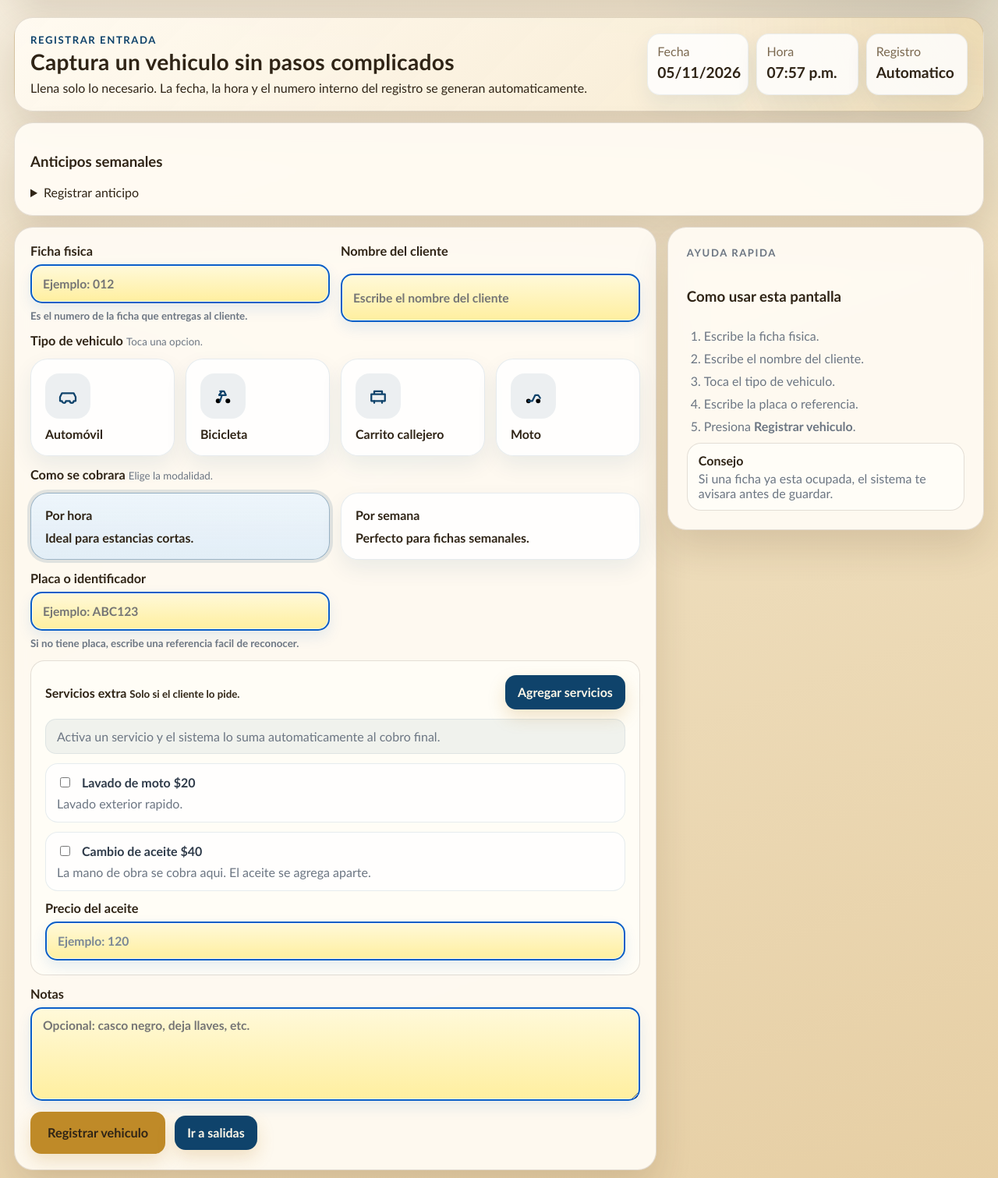
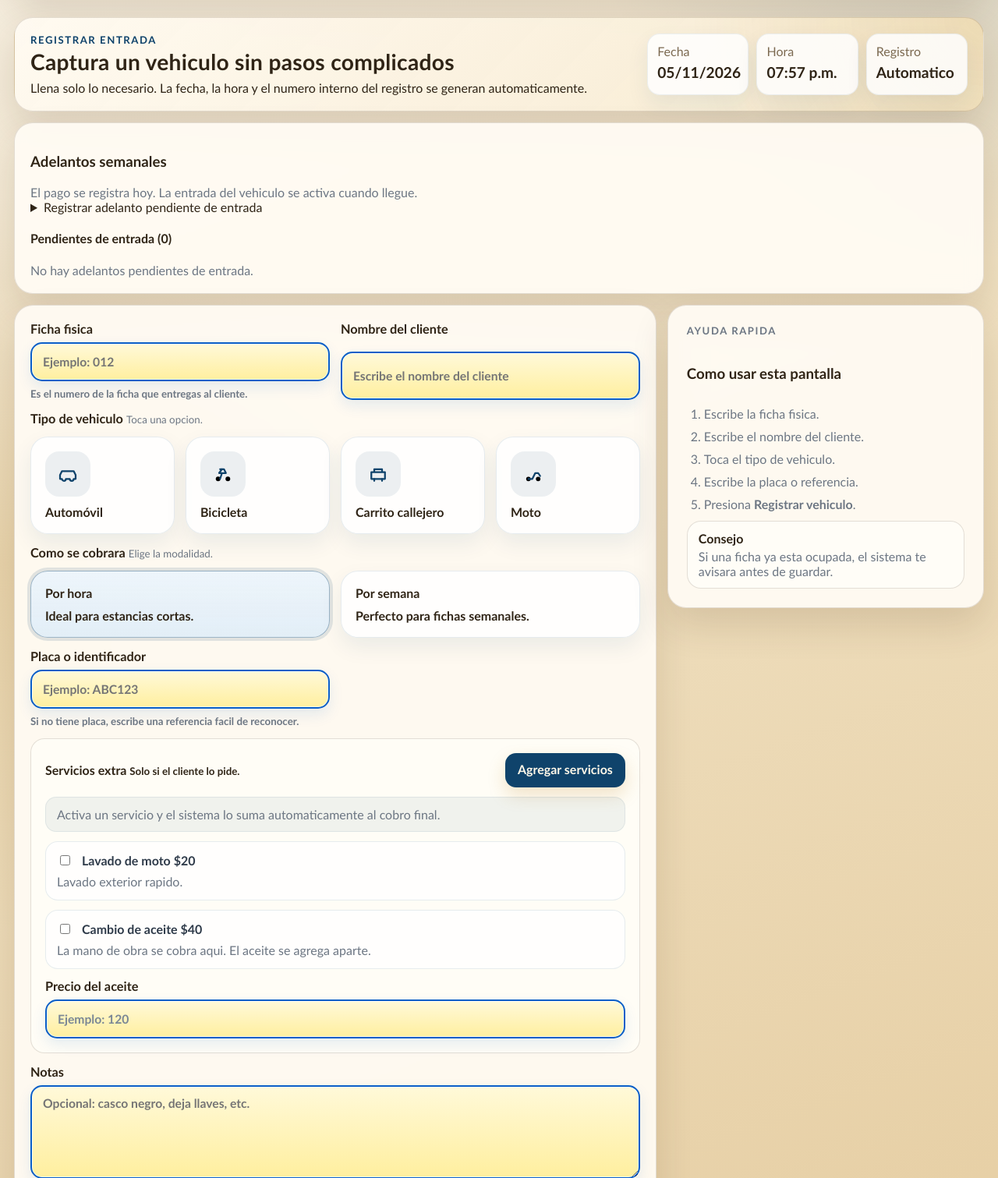
Before and after one commit to Chesco23706/estacionamiento-romina, a Flask app: page /operations in a window 1280 px wide. Shown: the part 204-1715 px from the top of the page at 78% size. Run offline with Flask 3, Linux system fonts and the light colour scheme; a user stored in the database is signed in; data comes from the database, SQL or seed files in the repository; data that the repository does not hold is empty; some libraries are stand-ins or nearby versions.

Commit message:
Corrige adelantos semanales pendientes de entrada

```diff
--- a/app/models.py
+++ b/app/models.py
@@ -357,6 +357,7 @@ class CashMovement(TimestampMixin, db.Model):
     created_by_user_id = db.Column(db.Integer, db.ForeignKey("users.id"), nullable=False)
 
     created_by = db.relationship("User")
+    weekly_prepayment = db.relationship("WeeklyPrepayment", back_populates="movement", uselist=False)
 
     @property
     def signed_amount(self):
@@ -365,6 +366,8 @@ class CashMovement(TimestampMixin, db.Model):
 
     @property
     def type_label(self):
+        if self.weekly_prepayment:
+            return "Anticipo semanal"
         return "Gasto" if self.movement_type == "expense" else "Entrada"
 
 
@@ -379,7 +382,7 @@ class WeeklyPrepayment(db.Model):
     movement_id = db.Column(db.Integer, db.ForeignKey("cash_movements.id"), nullable=False, unique=True)
     activated_at = db.Column(db.DateTime(timezone=True))
 
-    movement = db.relationship("CashMovement")
+    movement = db.relationship("CashMovement", back_populates="weekly_prepayment")
 
 
 db.event.listen(
--- a/app/routes.py
+++ b/app/routes.py
@@ -1266,7 +1266,11 @@ def operations_page():
 def create_weekly_prepayment_route():
     try:
         prepayment = create_weekly_prepayment(request.form, current_user)
-        flash(f"Anticipo registrado por {money_filter(prepayment.movement.amount)}.", "success")
+        flash(
+            f"Anticipo registrado por {money_filter(prepayment.movement.amount)}. "
+            "Pendiente de entrada hasta que llegue el vehiculo.",
+            "success",
+        )
     except ValueError as exc:
         flash(str(exc), "danger")
     return redirect(url_for("main.operations_page", _anchor="weekly-prepayments"))
@@ -1332,12 +1336,23 @@ def help_page():
 @login_required
 def create_record():
     try:
+        if request.form.get("weekly_prepaid") == "on":
+            if request.form.get("stay_mode") != "weekly":
+                raise ValueError("El anticipo requiere la modalidad semanal.")
+            if any(
+                request.form.get(field)
+                for field in ("service_wash", "service_oil_change", "service_oil_price", "notes")
+            ):
+                raise ValueError("Los servicios y las notas se registran cuando llegue el vehiculo.")
+            prepayment = create_weekly_prepayment(request.form, current_user)
+            flash(
+                f"Anticipo registrado por {money_filter(prepayment.movement.amount)}. "
+                "Pendiente de entrada; asigna la ficha cuando llegue el vehiculo.",
+                "success",
+            )
+            return redirect(url_for("main.operations_page", _anchor="weekly-prepayments"))
         record = create_vehicle_record(request.form, current_user)
-        flash(
-            "Entrada y pago semanal registrados correctamente."
-            if record.is_paid else "Entrada registrada correctamente.",
-            "success",
-        )
+        flash("Entrada registrada correctamente.", "success")
         return redirect(url_for("main.print_ticket", record_id=record.id))
     except ValueError as exc:
         flash(str(exc), "danger")
--- a/app/services.py
+++ b/app/services.py
@@ -6,6 +6,7 @@ from zoneinfo import ZoneInfo
 from flask import current_app
 from sqlalchemy import func
 from sqlalchemy.exc import IntegrityError
+from sqlalchemy.orm import joinedload
 
 from .extensions import db
 from .models import (
@@ -104,9 +105,6 @@ def create_vehicle_record(form_data, user, prepayment=None):
     plate_number = clean_plate(form_data.get("plate_number"))
     stay_mode = _clean_stay_mode(form_data.get("stay_mode"))
     contracted_days = _clean_contracted_days(form_data.get("contracted_days"), stay_mode)
-    weekly_prepaid = form_data.get("weekly_prepaid") == "on"
-    if weekly_prepaid and stay_mode != "weekly":
-        raise ValueError("El pago por adelantado requiere la modalidad semanal.")
     service_wash, service_oil_change, service_oil_price = _clean_service_payload(form_data)
     notes = clean_optional_text(form_data.get("notes"), 500)
 
@@ -166,8 +164,6 @@ def create_vehicle_record(form_data, user, prepayment=None):
                 "service_oil_price": float(service_oil_price),
             },
         )
-        if weekly_prepaid:
-            _apply_vehicle_payment(record, user, record.entry_at)
         if prepayment is not None:
             log_action(user, "weekly_prepayment_activated", "vehicle_record", record.id)
         db.session.commit()
@@ -665,7 +661,7 @@ def delete_cash_movement(movement, user):
 
 
 def cash_movements_for_period(start, end, target_user=None):
-    query = CashMovement.query.filter(
+    query = CashMovement.query.options(joinedload(CashMovement.weekly_prepayment)).filter(
         CashMovement.occurred_at >= start,
         CashMovement.occurred_at < end,
     )
--- a/app/templates/cut_detail.html
+++ b/app/templates/cut_detail.html
@@ -40,7 +40,7 @@
         <strong>{{ cut.vehicles_paid }}</strong>
       </article>
       <article class="report-card">
-        <span>Entradas independientes</span>
+        <span>Otros ingresos</span>
         <strong>{{ cut.extra_income|money }}</strong>
       </article>
       <article class="report-card">
@@ -118,7 +118,7 @@
     <div class="section-heading">
       <div>
         <p class="eyebrow">Caja</p>
-        <h2>Gastos y entradas independientes</h2>
+        <h2>Movimientos de caja</h2>
       </div>
     </div>
     <div class="table-wrapper">
--- a/app/templates/cuts.html
+++ b/app/templates/cuts.html
@@ -7,7 +7,7 @@
       <div>
         <p class="eyebrow">Cortes</p>
         <h2>Caja</h2>
-        <p class="section-note">Genera cortes por dia, fecha especifica, semana completa o mes. El total de caja incluye vehiculos, entradas independientes y gastos.</p>
+        <p class="section-note">Genera cortes por dia, fecha especifica, semana completa o mes. El total de caja incluye vehiculos, otros ingresos y gastos.</p>
       </div>
     </div>
 
@@ -85,7 +85,7 @@
             <th>Usuario</th>
             <th>Periodo</th>
             <th>Total caja</th>
-            <th>Entradas</th>
+            <th>Otros ingresos</th>
             <th>Gastos</th>
             <th>Accion</th>
           </tr>
--- a/app/templates/help.html
+++ b/app/templates/help.html
@@ -135,9 +135,9 @@
     <h2>Anticipos semanales</h2>
     <p>Sirven para cobrar la tarifa semanal cuando el cliente quiere pagar hoy y traer su vehiculo otro dia.</p>
     <ol class="help-list">
-      <li><strong>Al recibir el dinero:</strong> abre <a href="{{ url_for('main.operations_page', _anchor='weekly-prepayments') }}">Nueva entrada</a>, ve a <strong>Anticipos semanales</strong> y elige <strong>Registrar anticipo</strong>.</li>
+      <li><strong>Al recibir el dinero:</strong> abre <a href="{{ url_for('main.operations_page', _anchor='weekly-prepayments') }}">Nueva entrada</a>, ve a <strong>Adelantos semanales</strong> y elige <strong>Registrar adelanto pendiente de entrada</strong>.</li>
       <li>Escribe el nombre del cliente y la placa o identificador. Selecciona el tipo de vehiculo, revisa el importe y pulsa <strong>Registrar pago recibido</strong>. El ingreso queda en el corte de ese dia, a nombre de quien lo cobro.</li>
-      <li><strong>Cuando llegue el vehiculo:</strong> busca al cliente o la placa en <strong>Pendientes de llegada</strong>, captura el numero de ficha fisica y pulsa <strong>Activar al llegar</strong>.</li>
+      <li><strong>Cuando llegue el vehiculo:</strong> busca al cliente o la placa en <strong>Pendientes de entrada</strong>, captura el numero de ficha fisica y pulsa <strong>Activar al llegar</strong>.</li>
       <li>La ficha se abre como pagada. Los seis dias empiezan en ese momento y puedes consultar la vigencia en la vista del ticket.</li>
     </ol>
     <p><strong>Ejemplo.</strong> Si el cliente paga el sabado y trae la moto el lunes, el dinero entra en el corte del sabado. El lunes solo asignas la ficha y activas la semana.</p>
--- a/app/templates/operations.html
+++ b/app/templates/operations.html
@@ -26,10 +26,13 @@
 
   <section class="card touch-form-card" id="weekly-prepayments">
     <div class="section-heading">
-      <h3>Anticipos semanales</h3>
+      <div>
+        <h3>Adelantos semanales</h3>
+        <p class="section-note">El pago se registra hoy. La entrada del vehiculo se activa cuando llegue.</p>
+      </div>
     </div>
     <details>
-      <summary>Registrar anticipo</summary>
+      <summary>Registrar adelanto pendiente de entrada</summary>
       <form method="post" action="{{ url_for('main.create_weekly_prepayment_route') }}" class="touch-form-grid">
         <input type="hidden" name="csrf_token" value="{{ csrf_token() }}">
         <label class="touch-field">
@@ -54,12 +57,13 @@
         </div>
       </form>
     </details>
+    <h4>Pendientes de entrada ({{ weekly_prepayments|length }})</h4>
     {% if weekly_prepayments %}
-    <h4>Pendientes de llegada</h4>
     <div class="employee-record-grid">
       {% for prepayment in weekly_prepayments %}
       <article class="employee-record-card">
         <strong>{{ prepayment.client_name }}</strong>
+        <span class="status-pill status-pill-weekly">Pendiente de entrada</span>
         <div class="employee-record-meta">
           <span>{{ prepayment.vehicle_type }}</span>
           <span>{{ prepayment.plate_number }}</span>
@@ -74,6 +78,8 @@
       </article>
       {% endfor %}
     </div>
+    {% else %}
+    <p class="section-note">No hay adelantos pendientes de entrada.</p>
     {% endif %}
   </section>
 
@@ -151,10 +157,7 @@
           </div>
           <input type="hidden" name="contracted_days" value="6" data-contracted-days-input>
           <div data-weekly-prepaid-field hidden>
-            <label class="checkbox-row">
-              <input type="checkbox" name="weekly_prepaid" disabled>
-              Pago semanal recibido
-            </label>
+            <a class="link-button" href="#weekly-prepayments">¿Pago antes de llegar? Registrar adelanto semanal</a>
           </div>
         </section>
 
--- a/app/tickets.py
+++ b/app/tickets.py
@@ -249,7 +249,7 @@ def build_cash_cut_pdf(cut, paid_records, datetime_formatter):
     summary_items = [
         ("Total caja", f"${float(cut.total_income or 0):,.2f}"),
         ("Vehiculos cobrados", cut.vehicles_paid),
-        ("Entradas extra", f"${float(cut.extra_income or 0):,.2f}"),
+        ("Otros ingresos", f"${float(cut.extra_income or 0):,.2f}"),
         ("Gastos", f"${float(cut.total_expenses or 0):,.2f}"),
     ]
     box_width = (width - (margin * 2) - (9 * mm)) / 4
@@ -344,7 +344,7 @@ def build_cash_cut_ticket_pdf(cut, paid_records, datetime_formatter):
 
     vehicle_total = float(cut.total_income or 0) - float(cut.extra_income or 0) + float(cut.total_expenses or 0)
     y = draw_money("Vehiculos", vehicle_total, y)
-    y = draw_money("Entradas extra", cut.extra_income, y)
+    y = draw_money("Otros ingresos", cut.extra_income, y)
     y = draw_money("Gastos", -float(cut.total_expenses or 0), y)
     pdf.line(margin_x, y, width - margin_x, y)
     y -= 5 * mm
--- a/public/app.js
+++ b/public/app.js
@@ -100,17 +100,14 @@ function syncSectionFromHash() {
 function setupRecordModeFields() {
   document.querySelectorAll("[data-weekly-prepaid-field]").forEach((field) => {
     const form = field.closest("form");
-    const checkbox = field.querySelector("input");
-    const syncPrepaid = () => {
+    const syncAdvanceLink = () => {
       const weekly = form.elements.stay_mode.value === "weekly";
       field.hidden = !weekly;
-      checkbox.disabled = !weekly;
-      if (!weekly) checkbox.checked = false;
     };
     form.querySelectorAll("[data-record-mode]").forEach((mode) => {
-      mode.addEventListener("change", syncPrepaid);
+      mode.addEventListener("change", syncAdvanceLink);
     });
-    syncPrepaid();
+    syncAdvanceLink();
   });
 
   const modeSelects = document.querySelectorAll("[data-record-mode]");
```
Also changed, not shown: app/templates/dashboard.html (+7 -4 lines), tests/test_app.py (+19 -15 lines).
